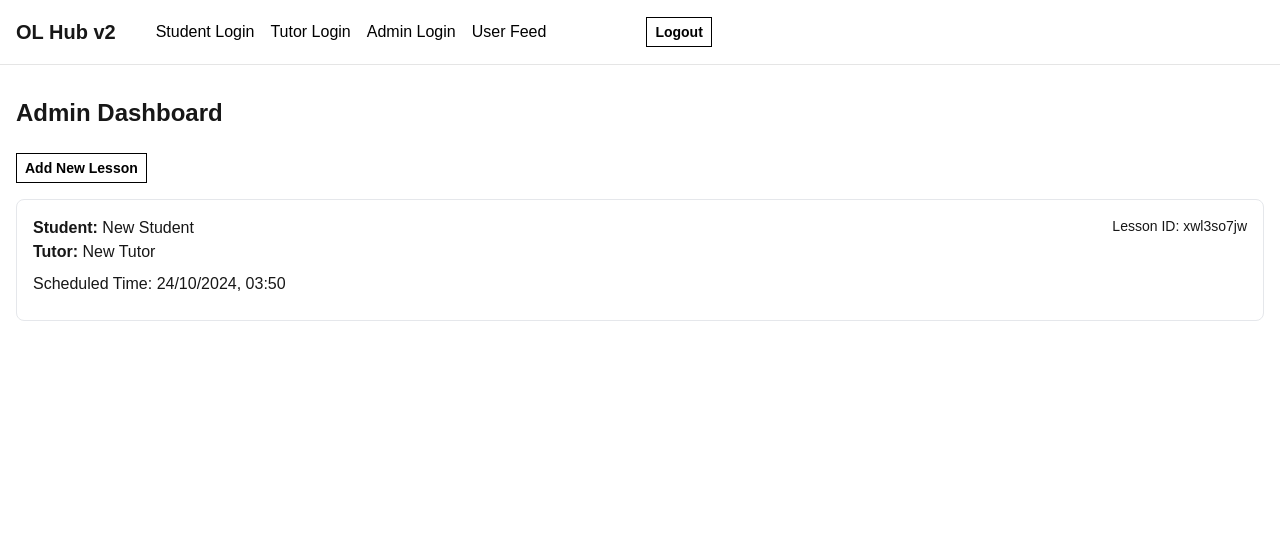
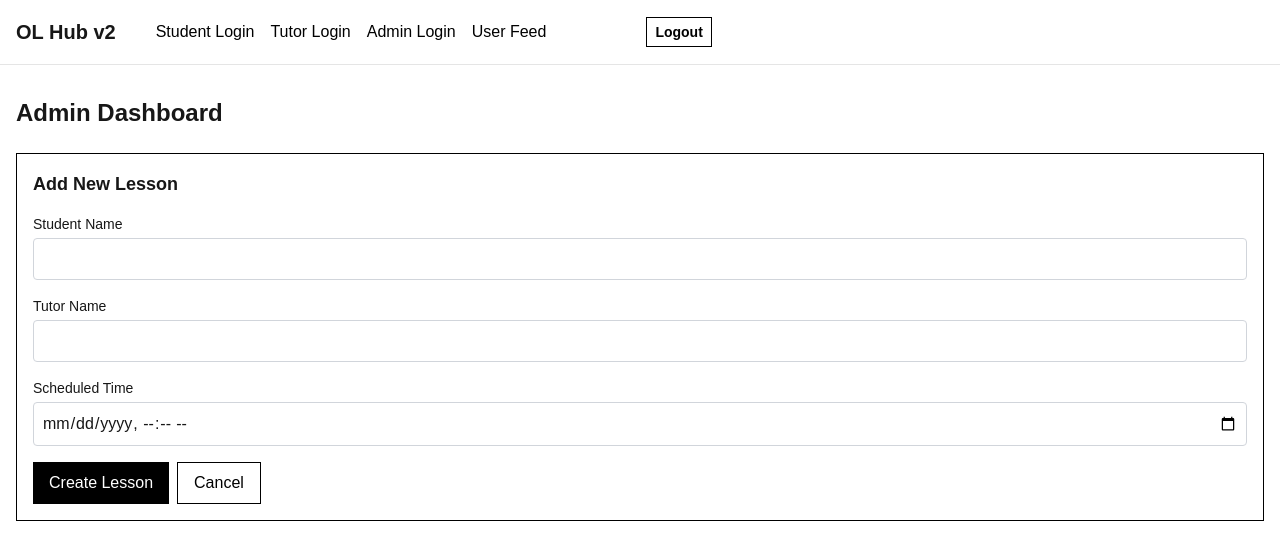
Before and after one commit to optimiselearning/optimise-hub-v2-COPY, a Next.js app: page /admin in a window 1280 px wide. Both pictures are taken after a click on the button "Add New Lesson". Shown: the top 560 px of the page. Built offline with nearby package versions, Linux system fonts and the light colour scheme.

Commit message:
descriptive info on 'add new lesson'

```diff
--- a/src/app/(dashboard)/admin/page.tsx
+++ b/src/app/(dashboard)/admin/page.tsx
@@ -5,16 +5,36 @@ import { useLessonStore } from '@/store/lessonStore';
 import LessonCard from '../../../components/LessonCard';
 import { Lesson, FeedEvent } from '@/types';
 import { useState } from 'react';
+
 export default function AdminPage() {
   const { lessons, createLesson, updateLesson, deleteLesson } = useLessonStore();
+  const [showAddForm, setShowAddForm] = useState(false);
+  const [newLesson, setNewLesson] = useState({
+    studentName: '',
+    tutorName: '',
+    dateTime: ''
+  });
 
-  // Example function to create a new lesson
-  const handleCreateLesson = () => {
+  const handleCreateLesson = (e: React.FormEvent) => {
+    e.preventDefault();
+    if (!newLesson.studentName || !newLesson.tutorName || !newLesson.dateTime) {
+      alert('Please fill in all fields');
+      return;
+    }
+
     createLesson({
-      studentName: 'New Student',
-      tutorName: 'New Tutor',
-      dateTime: new Date().toISOString()
+      studentName: newLesson.studentName,
+      tutorName: newLesson.tutorName,
+      dateTime: new Date(newLesson.dateTime).toISOString()
     });
+
+    // Reset form
+    setNewLesson({
+      studentName: '',
+      tutorName: '',
+      dateTime: ''
+    });
+    setShowAddForm(false);
   };
 
   const [feedEvents, setFeedEvents] = useState<FeedEvent[]>([]);
@@ -70,12 +90,67 @@ export default function AdminPage() {
   return (
     <div>
       <h1 className="text-2xl font-bold mb-6">Admin Dashboard</h1>
-      <button
-        onClick={handleCreateLesson}
-        className="mb-4 px-2 py-1 bg-white border border-black font-semibold text-black text-sm hover:bg-black hover:text-white"
-      >
-        Add New Lesson
-      </button>
+
+      {!showAddForm ? (
+        <button
+          onClick={() => setShowAddForm(true)}
+          className="mb-4 px-2 py-1 bg-white border border-black font-semibold text-black text-sm hover:bg-black hover:text-white"
+        >
+          Add New Lesson
+        </button>
+      ) : (
+        <div className="mb-6 p-4 border border-black">
+          <h2 className="text-lg font-semibold mb-4">Add New Lesson</h2>
+          <form onSubmit={handleCreateLesson} className="space-y-4">
+            <div>
+              <label className="block text-sm font-medium mb-1">Student Name</label>
+              <input
+                type="text"
+                value={newLesson.studentName}
+                onChange={(e) => setNewLesson(prev => ({ ...prev, studentName: e.target.value }))}
+                className="w-full p-2 border border-gray-300 rounded"
+                required
+              />
+            </div>
+            <div>
+              <label className="block text-sm font-medium mb-1">Tutor Name</label>
+              <input
+                type="text"
+                value={newLesson.tutorName}
+                onChange={(e) => setNewLesson(prev => ({ ...prev, tutorName: e.target.value }))}
+                className="w-full p-2 border border-gray-300 rounded"
+                required
+              />
+            </div>
+            <div>
+              <label className="block text-sm font-medium mb-1">Scheduled Time</label>
+              <input
+                type="datetime-local"
+                value={newLesson.dateTime}
+                onChange={(e) => setNewLesson(prev => ({ ...prev, dateTime: e.target.value }))}
+                className="w-full p-2 border border-gray-300 rounded"
+                required
+              />
+            </div>
+            <div className="flex space-x-2">
+              <button
+                type="submit"
+                className="px-4 py-2 bg-black text-white hover:bg-gray-800"
+              >
+                Create Lesson
+              </button>
+              <button
+                type="button"
+                onClick={() => setShowAddForm(false)}
+                className="px-4 py-2 border border-black text-black hover:bg-gray-100"
+              >
+                Cancel
+              </button>
+            </div>
+          </form>
+        </div>
+      )}
+
       <div className="space-y-4">
         {lessons.map(lesson => (
           <LessonCard
```
